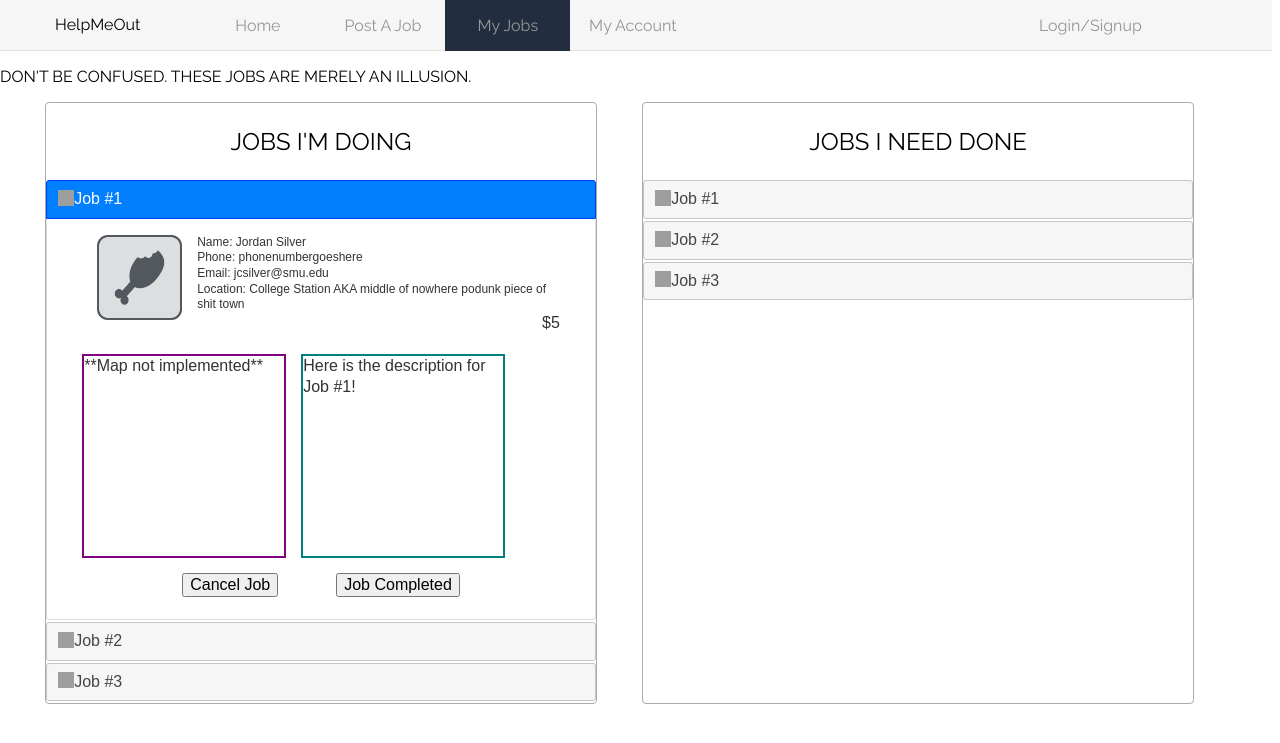
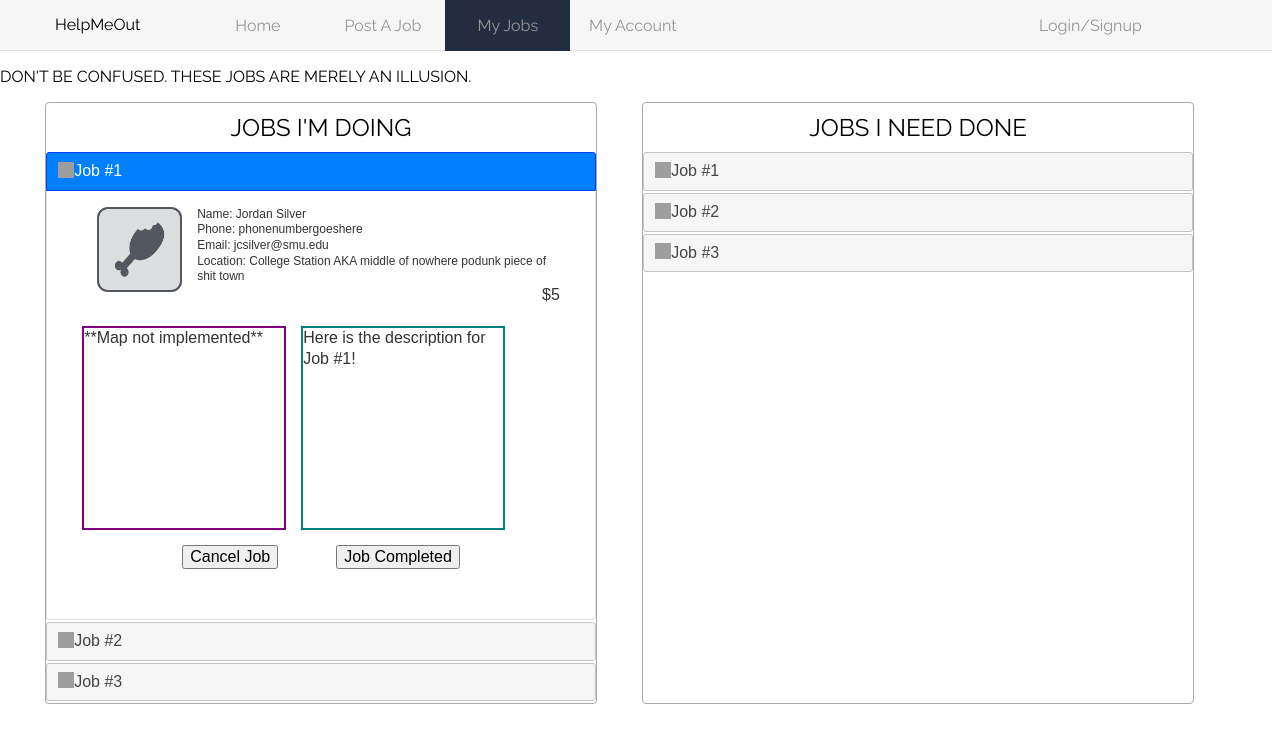
Before and after one commit to AustinCWells/HelpMeOut, a PHP site: page /dashboard.php in a window 1280 px wide. Shown: the top 743 px of the page. Run offline with PHP 8.4, Linux system fonts and the light colour scheme; some libraries are stand-ins or nearby versions; grey boxes are pictures that could not be loaded.

Commit message:
remembered what I was doing and finished doing it: altered dashboard headers

```diff
--- a/css/main.css
+++ b/css/main.css
@@ -155,7 +155,7 @@ cursor: pointer !important;
 .dashboardTitle {
 	text-align: center;
 	font-size: 24px;
-	margin: 10	px;
+	margin: 10px;
 }
 
 
```
